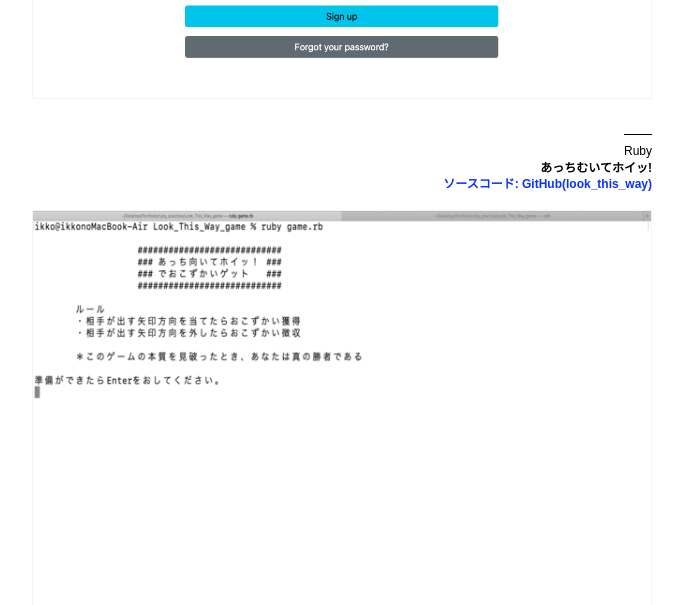
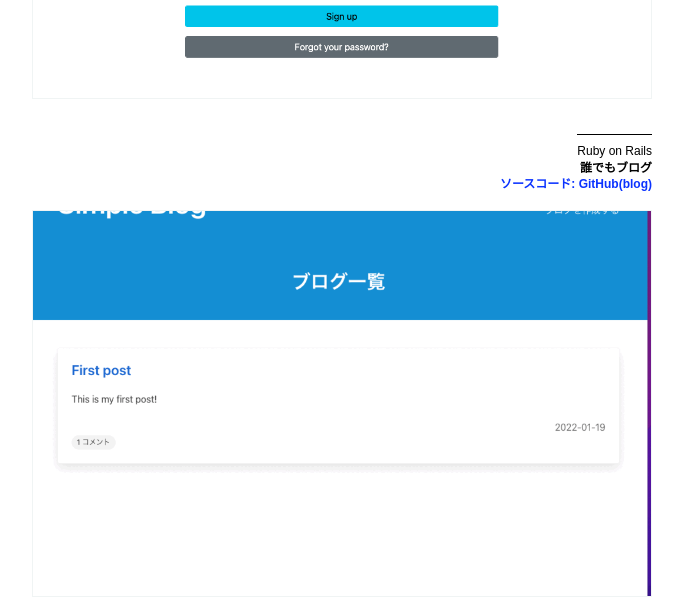
Before and after one commit to Ikko-T/me-portfolio, a plain HTML site: page index.html in a window 1280 px wide. Shown: the part 3650-4255 px from the top of the page, without its empty margins (373-1056 px from the left). Drawn offline with nearby package versions, Linux system fonts and the light colour scheme.

Commit message:
Add an app of Blog

```diff
--- a/index.html
+++ b/index.html
@@ -167,6 +167,22 @@
               /></a>
             </div>
           </div>
+          <div class="section">
+            <div class="group">
+              <h2>Ruby on Rails</h2>
+              <p class="title">誰でもブログ</p>
+              <p>
+                <a href="https://github.com/Ikko-T/blog" class="github" target="_blank" rel="noopener"
+                  >ソースコード: GitHub(blog)</a
+                >
+              </p>
+            </div>
+            <div class="work fadeIn">
+              <a href="https://simple-blog-production.herokuapp.com/" target="_blank" rel="noopener"
+                ><img src="images/work12.gif" alt="Chatty Buddy"
+              /></a>
+            </div>
+          </div>
           <div class="section" id="ruby">
             <div class="group">
               <h2>Ruby</h2>
```
Also changed, not shown: images/work12.gif (added).
